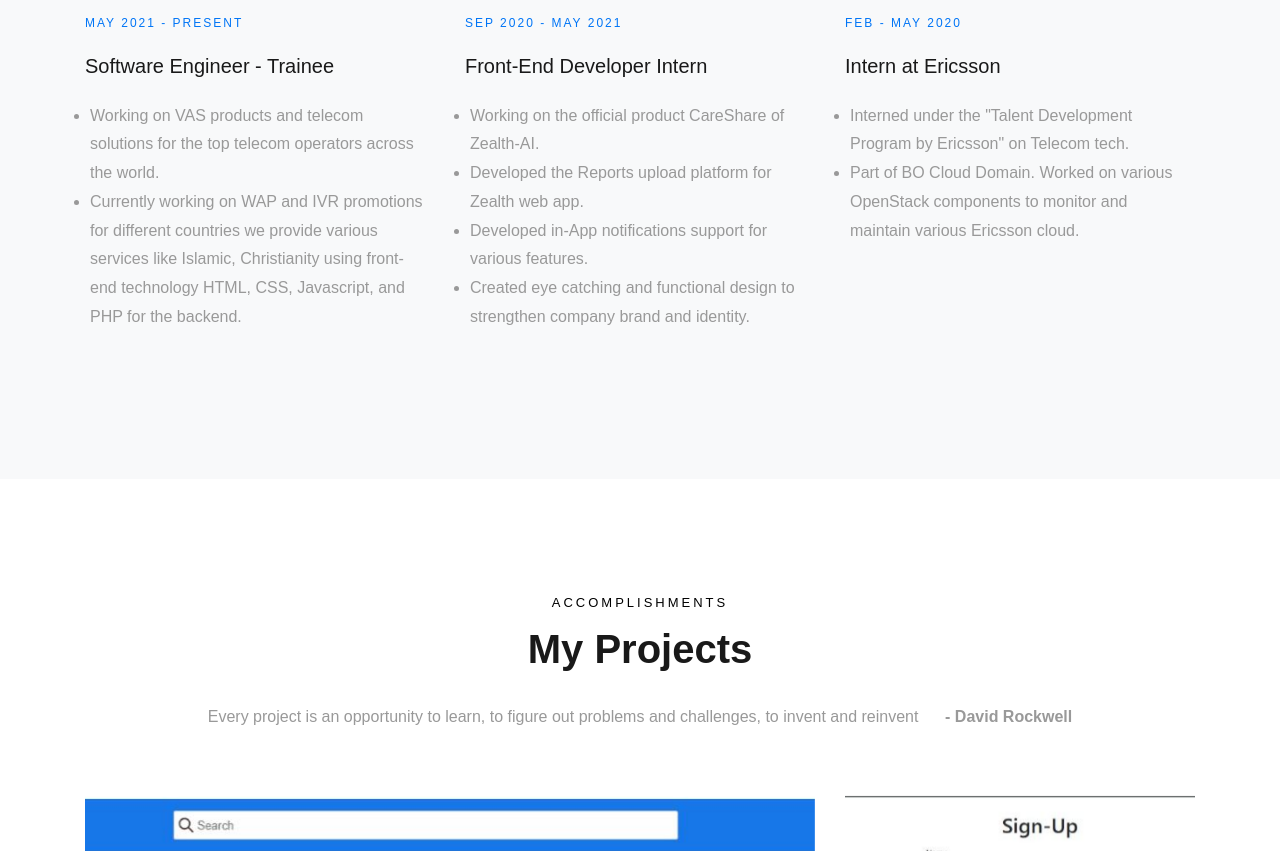
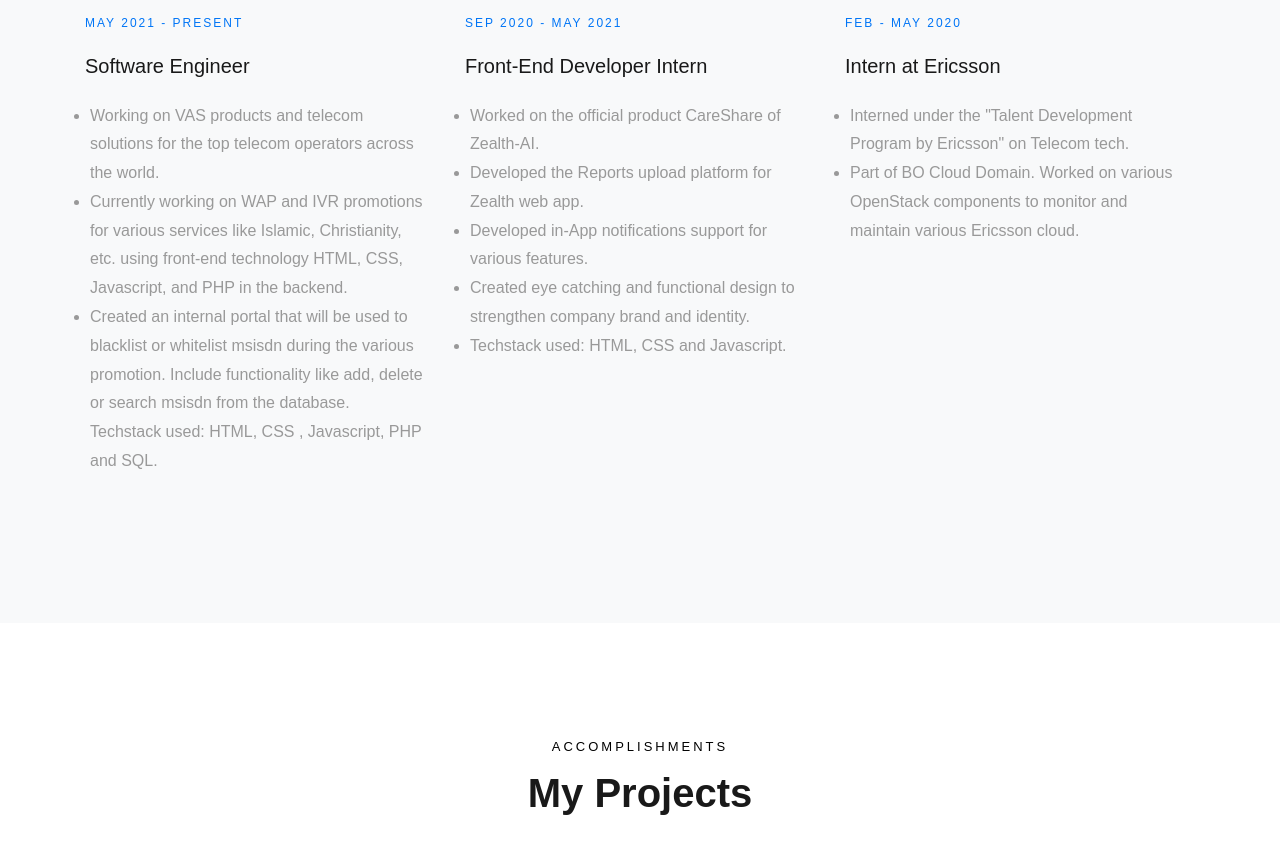
Before and after one commit to rohansharma06/Portfolio, a website: page index.html in a window 1280 px wide. Shown: the part 4169-5020 px from the top of the page. Drawn offline with nearby package versions, Linux system fonts and the light colour scheme; files whose address does not match are found by name.

Commit message:
update information

```diff
--- a/index.html
+++ b/index.html
@@ -363,10 +363,14 @@
 					  <span class="mr-2">May 2021 - Present </span>
 				  </p>
 			  </div>
-			  <h3 class="heading">Software Engineer - Trainee</h3>
+			  <h3 class="heading">Software Engineer</h3>
 			  <ul style="margin: 0; padding: 5px;">
 				<li>Working on VAS products and telecom solutions for the top telecom operators across the world.</li>
-				<li>Currently working on WAP and IVR promotions for different countries we provide various services like Islamic, Christianity using front-end technology HTML, CSS, Javascript, and PHP for the backend.</li>
+				<li>Currently working on WAP and IVR promotions for various services like Islamic, Christianity, etc. using front-end technology HTML, CSS, Javascript, and PHP in the backend.</li>
+				<li>
+					Created an internal portal that will be used to blacklist or whitelist msisdn during the various promotion. Include functionality like add, delete or search msisdn from the database. <br>
+					Techstack used: HTML, CSS , Javascript, PHP and SQL.
+				</li>
 			  </ul>
 			</div>
 		  </div>
@@ -384,10 +388,11 @@
 			  </div>
 			  <h3 class="heading">Front-End Developer Intern </h3>
 			  <ul style="margin: 0; padding: 5px;">
-				  <li>Working on the official product CareShare of Zealth-AI.</li>
+				  <li>Worked on the official product CareShare of Zealth-AI.</li>
 				  <li>Developed the Reports upload platform for Zealth web app.</li>
 				  <li>Developed in-App notifications support for various features.</li>
 				  <li>Created eye catching and functional design to strengthen company brand and identity.</li>
+				  <li>Techstack used: HTML, CSS and Javascript.</li>
 				  <!-- <li style="list-style: none;"><a href="https://zealth-ai.com/" target="_blank"> Zealth-ai</a></li> -->
 			  </ul>
 			</div>
```
Also changed, not shown: 1 other file.
